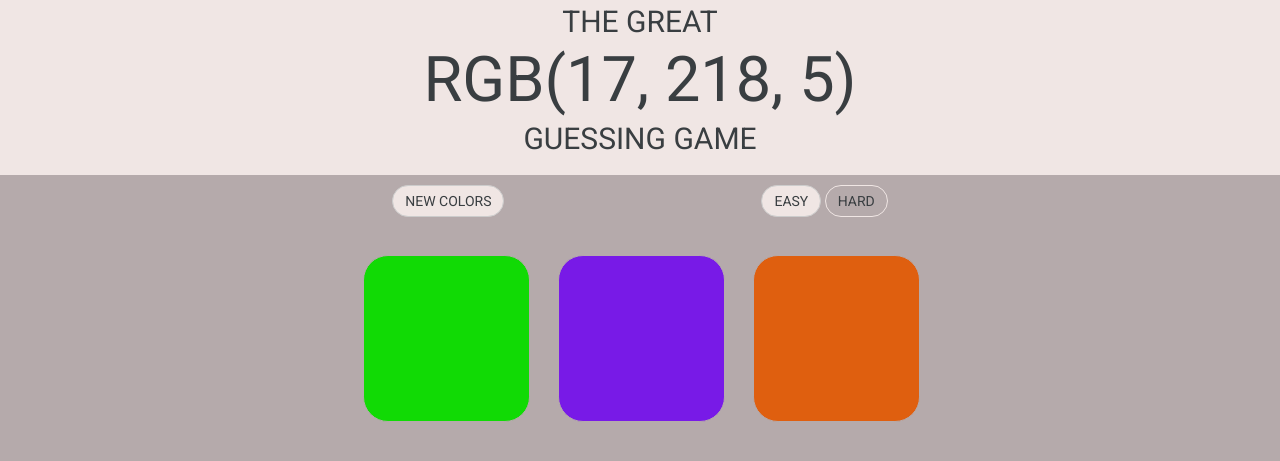
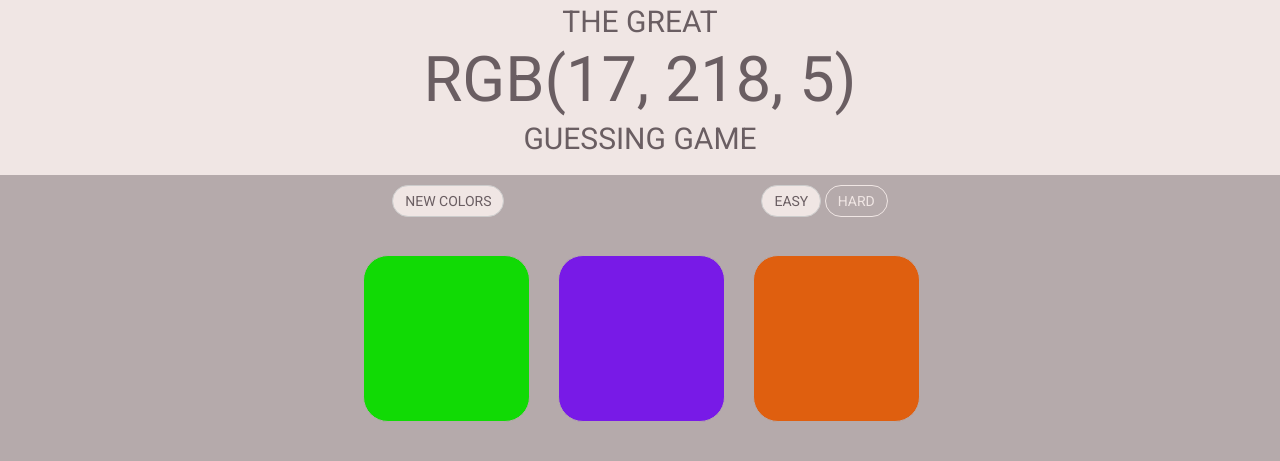
Before and after one commit to mikepenzin/Color-Guessing-Game, a PHP site: page / in a window 1280 px wide. Shown: the top 461 px of the page. Run offline with PHP 8.4, Linux system fonts and the light colour scheme.

Commit message:
Add files via upload

```diff
--- a/css/style.css
+++ b/css/style.css
@@ -2,7 +2,7 @@
 
 body {
 	background: #b5aaab;
-	color: #393e41;
+	color: #6a5e62;
 	font-family: 'Roboto', sans-serif;
 	outline: none;
 }
@@ -13,10 +13,12 @@ body {
 	background: #f0e6e4;
 	text-align: center;
 	text-transform: uppercase;
+	color: #6a5e62;
 }
 
 .jumbotron h1 {
 	line-height: 0.7;
+	color: #6a5e62;
 }
 
 .color-box {
@@ -51,10 +53,6 @@ body {
     outline: none;
 }
 
-button {
-	outline: none;
-}
-
 .btn-default{
 	border-radius: 20px;
 	background-color: #f0e6e4;
@@ -76,12 +74,6 @@ button {
 	outline: none;
 }
 
-.inactive-btn {
-	background-color: transparent;
-	border-color: #f0e6e4;
-	color: #f0e6e4;
-}
-
 .navbar {
 	background: transparent;
 	border: none;
@@ -90,7 +82,8 @@ button {
 }
 
 .navbar-default .navbar-nav>li>button {
-	color: #393e41;
+	color: #6a5e62;
+	background-color: #f0e6e4;
 	text-transform: uppercase;
 	padding-top:5px !important;
 	padding-bottom:5px !important;
@@ -110,3 +103,9 @@ button {
 	display: inline-block;
 	width: 20%;
 }
+
+.navbar-default .navbar-nav .inactive-btn {
+	background-color: #b5aaab;
+	border-color: #f0e6e4;
+	color: #f0e6e4;
+}
```
